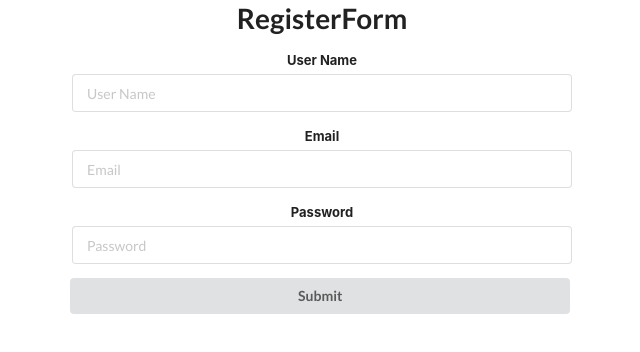
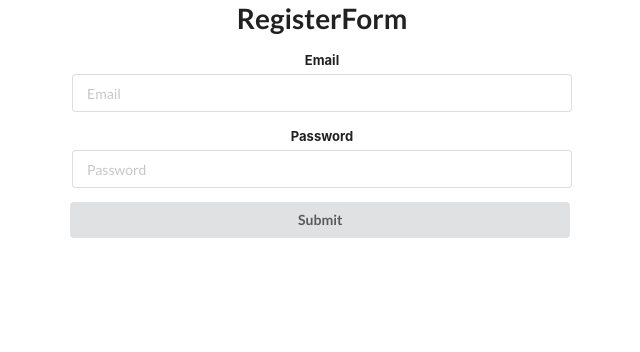
Before and after one commit to build-week-haircare/FE, a React (Create React App) app in the folder hair-care/: page /reg in a window 1280 px wide. Shown: the top 352 px of the page, without its empty margins (318-958 px from the left). Built offline with nearby package versions, Linux system fonts and the light colour scheme.

Commit message:
Updated Endpoints

```diff
--- a/hair-care/src/components/Register.js
+++ b/hair-care/src/components/Register.js
@@ -9,8 +9,6 @@ import {registerActionCreator} from '../store/Actions'
 function RegisterForm(props) {
 
     const RegisterSchema = Yup.object().shape({
-        username: Yup.string()
-        .required("Your name is required"),
          email: Yup.string()
           .required("Your email is required"),
         password: Yup.string()
@@ -20,9 +18,9 @@ function RegisterForm(props) {
     return (
         <Formik
         validationSchema={RegisterSchema}
-        initialValues={{username: "" , email: "" , password: ""}}
+        initialValues={{email: "" , password: ""}}
         onSubmit={(values) => {
-            props.registerActionCreator(values.username, values.email , values.password)
+            props.registerActionCreator(values.email , values.password)
         }}
         render = {({handleSubmit,errors,touched}) => {
             return(
@@ -30,11 +28,6 @@ function RegisterForm(props) {
              <h1>RegisterForm</h1>
              {props.error ? <p style={{ margin: "0", color: "red" }}>{props.error}</p> : null}
             <Form class="ui form" onSubmit = {handleSubmit}>
-             {errors.username && touched.username ? (<p style={{ margin: "0", color: "red" }}>{errors.username}</p>) : null}
-                <div class="field">
-                    <label>User Name</label>
-                    <Field id ="regUserName" type="text" name="user-name" placeholder="User Name" />
-                </div>
                 {errors.email && touched.email ? (<p style={{ margin: "0", color: "red" }}>{errors.email}</p>) : null}
                 <div class="field">
                     <label>Email</label>
--- a/hair-care/src/store/Actions/index.js
+++ b/hair-care/src/store/Actions/index.js
@@ -4,7 +4,7 @@ import {REGISTER_SUCCESS} from '../Reducers'
 
 export const loginActionCreator = (username, password) =>
     (dispatch) => {
-        axios.post("https://lambda-howto-app.herokuapp.com/api/v1/auth/login",{
+        axios.post("https://bw-hair-care-be.herokuapp.com/api/users/login",{
             email: username,
             password: password
         }).then(res => {
@@ -14,10 +14,9 @@ export const loginActionCreator = (username, password) =>
         })
     }
 
-    export const registerActionCreator = (username , email , password) => {
+    export const registerActionCreator = ( email , password) => {
         return(dispatch) => {
-        axios.post("https://lambda-howto-app.herokuapp.com/api/v1/auth/signup" , {
-             username : username ,
+        axios.post("https://bw-hair-care-be.herokuapp.com/api/auth/register" , {
              email: email ,
              password : password
             }).then(res => {
```
